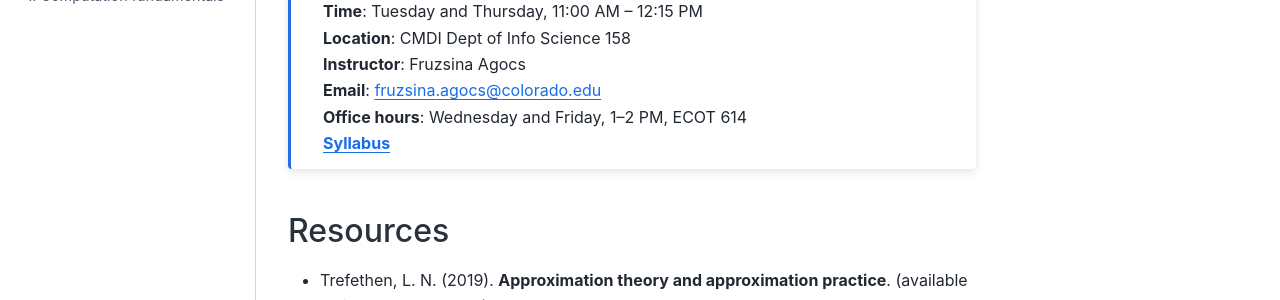
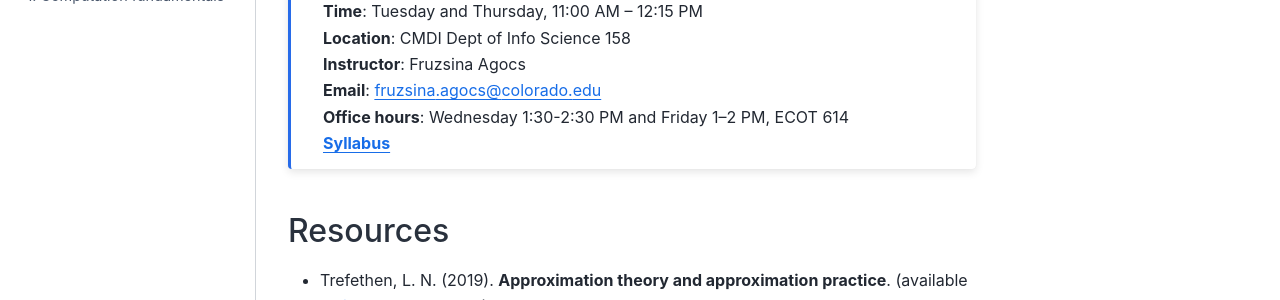
Before and after one commit to cu-comptools/fall2025, a Jupyter Book: the page built from intro.md, in a window 1280 px wide and 1241 px high. Shown: the part 260-560 px from the top of the window. Built offline with Jupyter Book 1.0.4 settings and Sphinx 7.4.7 and the Sphinx Book theme 1.1.4, drawn with Linux system fonts in a browser that asks for light colours.

Commit message:
Change in Wednesday office hours

````diff
--- a/intro.md
+++ b/intro.md
@@ -8,7 +8,7 @@
 **Location**: CMDI Dept of Info Science 158
 **Instructor**: Fruzsina Agocs
 **Email**: fruzsina.agocs@colorado.edu
-**Office hours**: Wednesday and Friday, 1–2 PM, ECOT 614
+**Office hours**: Wednesday 1:30-2:30 PM and Friday 1–2 PM, ECOT 614
 <a href="img/syllabus.pdf" target="_blank">**Syllabus**</a>
 ```
 
````
